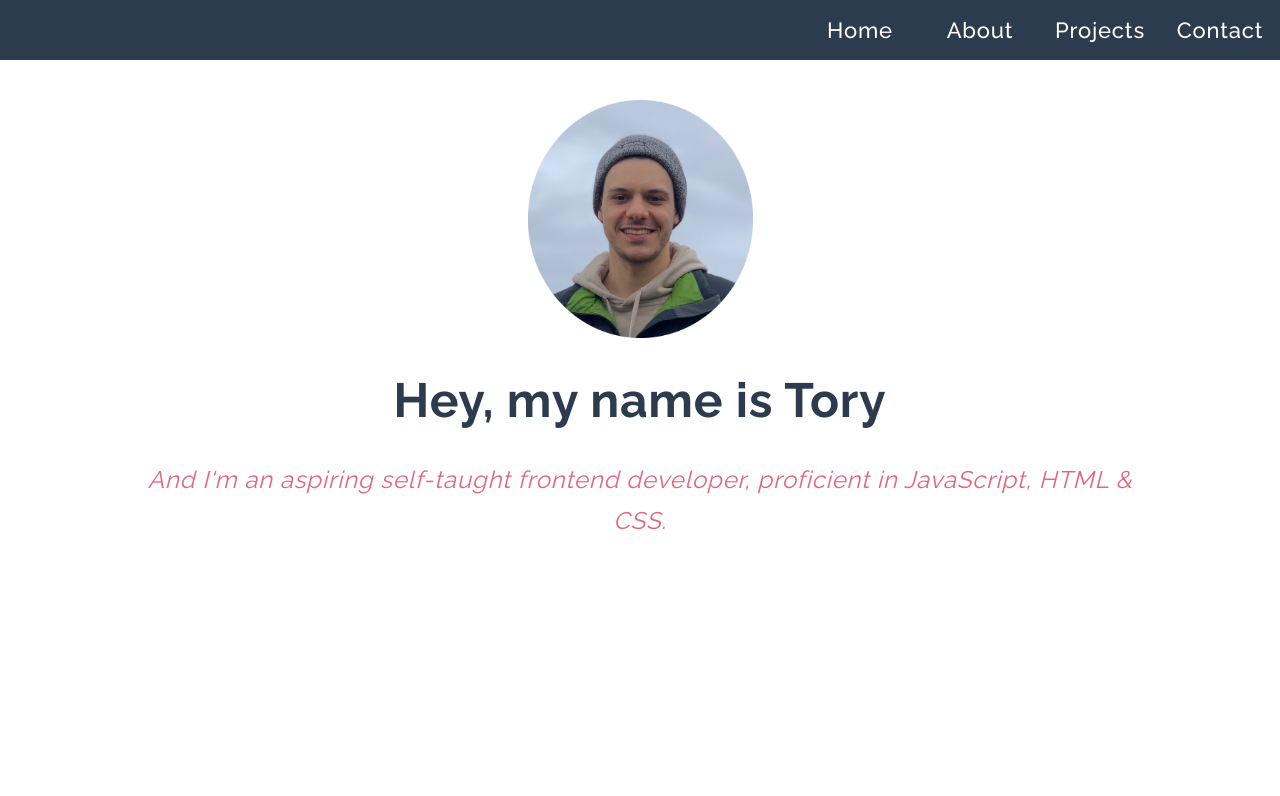
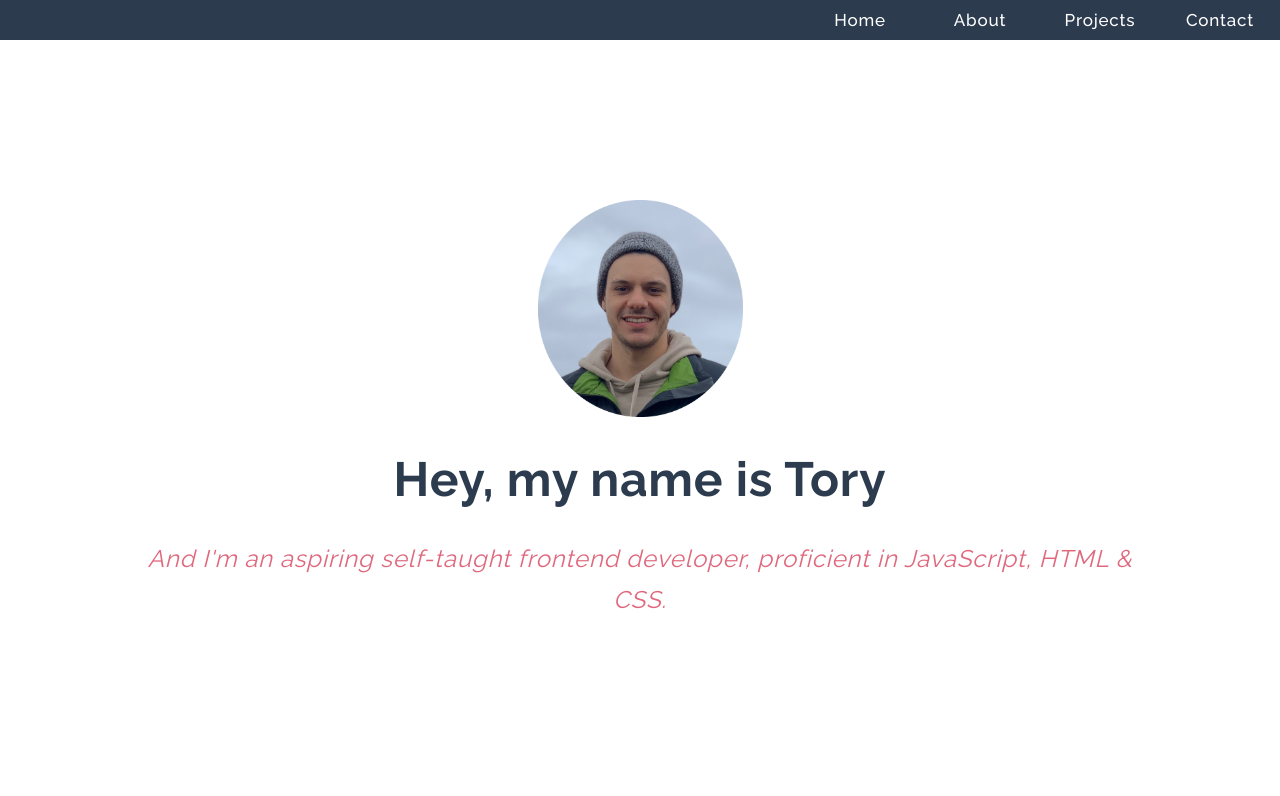
Before and after one commit to tory24/portfolio, a plain HTML site: page index.html in a window 1280 px wide. Shown: the top 796 px of the page. Drawn offline with Linux system fonts and the light colour scheme.

Commit message:
resize navbar & margin to photo on welcome section

```diff
--- a/index.css
+++ b/index.css
@@ -48,7 +48,7 @@ a {
   position: fixed;
 
   list-style: none;
-  height: 60px;
+  height: 40px;
   width: 100%;
   background-color: rgba(44,59,78,1);
 }
@@ -60,9 +60,9 @@ a {
 }
 
 #navbar a {
-  font-size: 2.2em;
+  font-size: 1.7em;
   font-weight: 500;
-  line-height: 60px;
+  line-height: 40px;
 }
 
 #navbar li::before {
@@ -99,8 +99,8 @@ a {
 }
 
 #selfie {
-  margin-top: 100px;
-  width: 225px;
+  margin-top: 25vh;
+  width: 205px;
 }
 
 /*** About Me Section ***/
```
